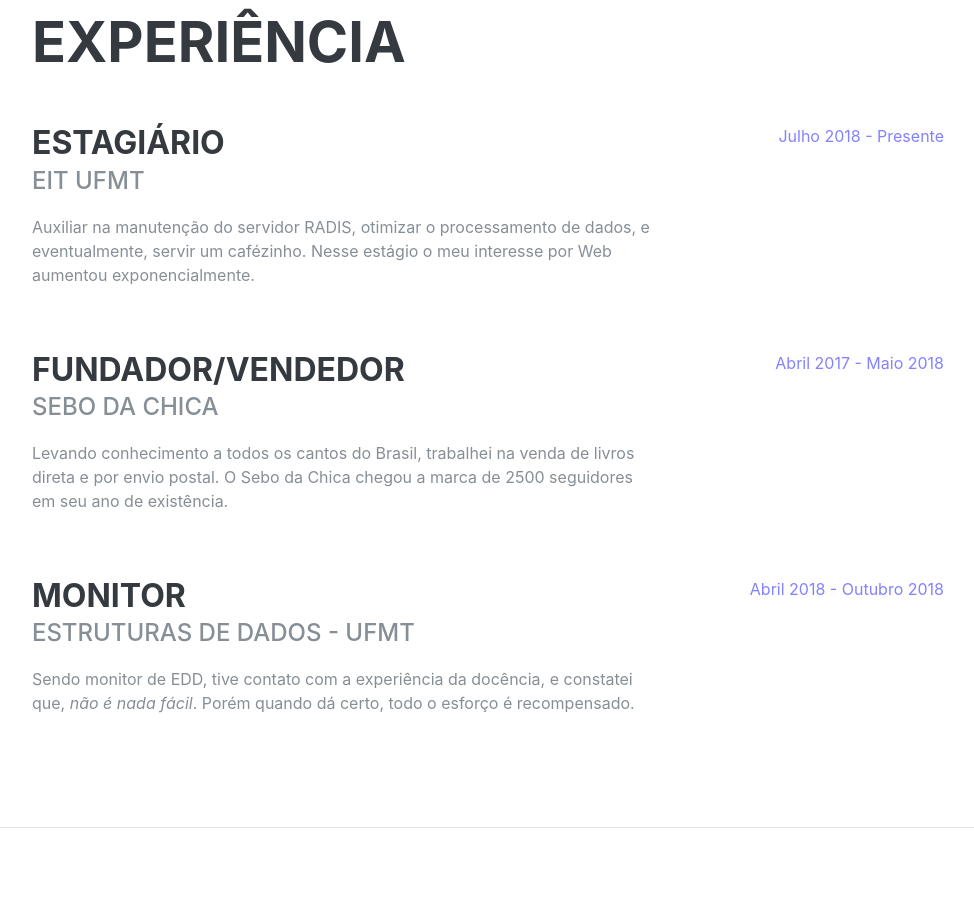
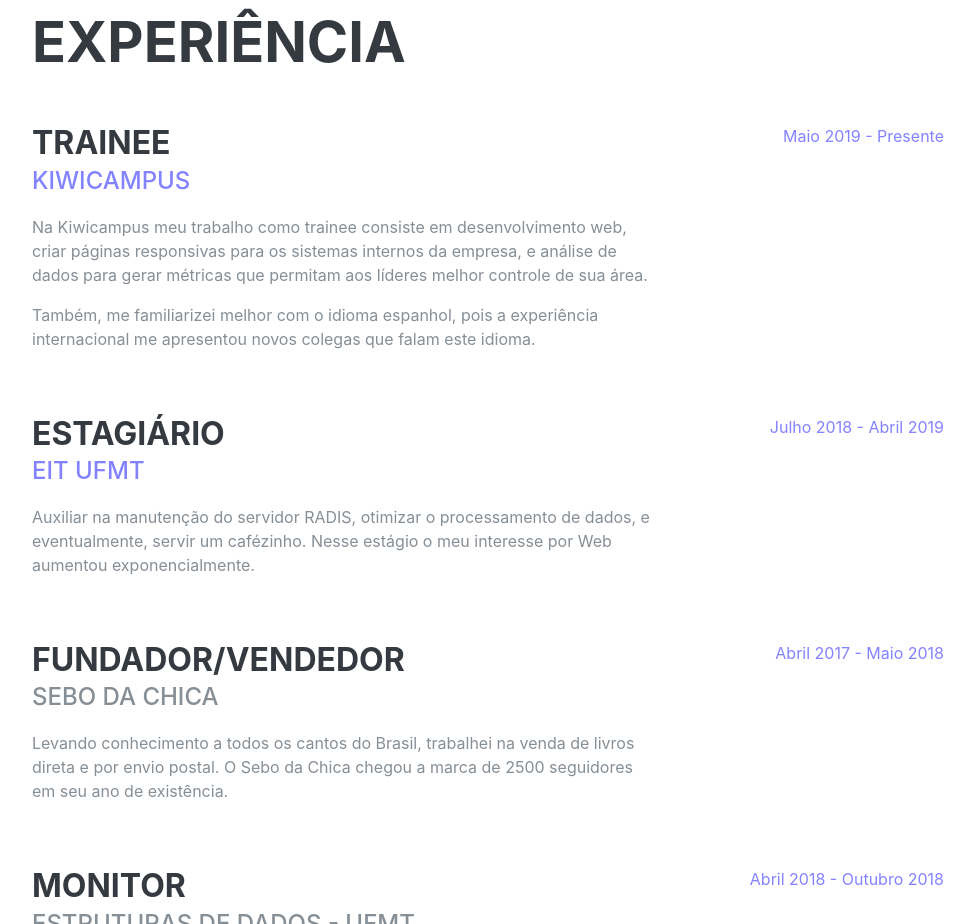
Before and after one commit to paulo9mv/paulo9mv.github.io, a plain HTML site: page index.html in a window 1280 px wide. Shown: the part 840-1764 px from the top of the page, without its empty margins (288-1262 px from the left). Drawn offline with Linux system fonts and the light colour scheme; a script that the page names is missing; a web font is replaced by a local one.

Commit message:
update cv

```diff
--- a/index.html
+++ b/index.html
@@ -8,7 +8,7 @@
     <meta name="description" content="">
     <meta name="author" content="">
 
-    <title>Paulo Viana - CV</title>
+    <title>Paulo Viana</title>
 
     <link rel="icon" href="https://vignette.wikia.nocookie.net/leagueoflegends/images/e/e7/Nice_Try_Emote.png/revision/latest?cb=20171120232226">
     <!-- Bootstrap core CSS -->
@@ -80,16 +80,16 @@
                 <i>"Posso ter algo a dizer, eu que mais nada tenho a fazer nesse mundo? E o que encontrarei neste cérebro combalido e vazio que valha a pena ser escrito?" - Victor Hugo</i>
             </p>
           <div class="social-icons">
-            <a href="https://www.linkedin.com/in/paulo-vitor-viana-742779125/">
+            <a href="https://www.linkedin.com/in/paulo-vitor-viana-742779125/" target="_blank">
               <i class="fab fa-linkedin-in"></i>
             </a>
-            <a href="https://github.com/paulo9mv">
+            <a href="https://github.com/paulo9mv" target="_blank">
               <i class="fab fa-github"></i>
             </a>
-            <a href="https://www.facebook.com/paulo9mv">
+            <a href="https://www.facebook.com/paulo9mv" target="_blank">
               <i class="fab fa-facebook-f"></i>
             </a>
-            <a href="https://www.quora.com/profile/Paulo-V%C3%ADtor-2">
+            <a href="https://www.quora.com/profile/Paulo-V%C3%ADtor-2" target="_blank">
               <i class="fab fa-quora"></i>
             </a>
           </div>
@@ -104,13 +104,27 @@
 
           <div class="resume-item d-flex flex-column flex-md-row mb-5">
             <div class="resume-content mr-auto">
+              <h3 class="mb-0">Trainee</h3>
+              <div class="subheading mb-3">
+                <a href="https://www.kiwicampus.com/" target="_blank">Kiwicampus</a>
+              </div>
+              <p>Na Kiwicampus meu trabalho como trainee consiste em desenvolvimento web, criar páginas responsivas para os sistemas internos da empresa, e análise de dados para gerar métricas que permitam aos líderes melhor controle de sua área.</p>
+              <p>Também, me familiarizei melhor com o idioma espanhol, pois a experiência internacional me apresentou novos colegas que falam este idioma.</p>
+            </div>
+            <div class="resume-date text-md-right">
+              <span class="text-primary">Maio 2019 - Presente</span>
+            </div>
+          </div>
+
+          <div class="resume-item d-flex flex-column flex-md-row mb-5">
+            <div class="resume-content mr-auto">
               <h3 class="mb-0">Estagiário</h3>
-              <div class="subheading mb-3">EIT UFMT</div>
+              <div class="subheading mb-3"><a href="http://radis.ufmt.br/site/" target="_blank">EIT UFMT</a></div>
               <p>Auxiliar na manutenção do servidor RADIS, otimizar o processamento de dados, e eventualmente, servir um cafézinho.
               Nesse estágio o meu interesse por Web aumentou exponencialmente.</p>
             </div>
             <div class="resume-date text-md-right">
-              <span class="text-primary">Julho 2018 - Presente</span>
+              <span class="text-primary">Julho 2018 - Abril 2019</span>
             </div>
           </div>
 
```
Also changed, not shown: 1 other file.
